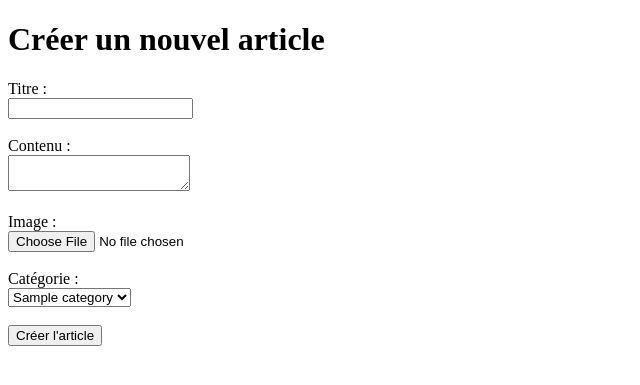
After one commit to RubnK/Blog-Challenge-Web, a PHP site: page /post in a window 1280 px wide. The commit adds this page. Shown: the top 385 px of the page, without its empty margins (0-640 px from the left). Run offline with PHP 8.4, Linux system fonts and the light colour scheme; tables that the repository leaves empty hold one stand-in row (values such as "Sample post"); some libraries are stand-ins or nearby versions.

Commit message:
add the post page and allow user to post an article

```diff
--- a/public/index.php
+++ b/public/index.php
@@ -4,9 +4,11 @@ require __DIR__ . '/../vendor/autoload.php';
 
 use App\Controllers\MainController;
 use App\Controllers\UsersController;
+use App\Controllers\ArticleController;
 
 $MainController = new MainController();
 $UsersController = new UsersController();
+$ArticleController = new ArticleController();
 
 $path = parse_url($_SERVER['REQUEST_URI'], PHP_URL_PATH);
 
@@ -26,6 +28,9 @@ switch ($path) {
     case '/logout':
         $UsersController->logout();
         break;
+    case '/post':
+        $ArticleController->post();
+        break;
     default:
         http_response_code(404);
         echo "Page not found";
--- a/src/controllers/articleController.php
+++ b/src/controllers/articleController.php
@@ -22,17 +22,36 @@ class ArticleController extends CoreController
         $this->show('article', ['article' => $articleData, 'comments' => $commentsData]);
     }
 
-    public function create()
+    public function post()
     {
-        $title = htmlspecialchars($_POST['title']);
-        $content = htmlspecialchars($_POST['content']);
-        $category = htmlspecialchars($_POST['category']);
-        $author = $_SESSION['id'];
+        if (isset($_POST['title']) && isset($_POST['content'])) {
+            $title = htmlspecialchars($_POST['title']);
+            $content = htmlspecialchars($_POST['content']);
+            $category = htmlspecialchars($_POST['category']);
+            $author = $_SESSION['user']['id'];
+            $image = $_FILES['image'];
 
-        $postModel = new Post();
-        $postModel->createArticle($title, $content, $category, $author);
+            if ($image['error'] === UPLOAD_ERR_OK) {
+                $uploadDir = __DIR__ . '/../../public/uploads/';
+                $imagePath = $uploadDir . basename($image['name']);
 
-        $this->redirectToRoute('/');
+                // Vérification et déplacement de l'image
+                if (move_uploaded_file($image['tmp_name'], $imagePath)) {
+                    $relativePath = '/../../public/uploads/' . basename($image['name']);
+                } else {
+                    throw new \Exception("Erreur lors de l'upload de l'image");
+                }
+            } else {
+                throw new \Exception("Aucune image sélectionnée ou erreur d'upload");
+            }
+            $postModel = new Post();
+            $postModel->createArticle($title, $content, $author, basename($image['name']), $category);
+
+            $this->redirectToRoute('/');
+        }
+        $categoryModel = new Category();
+        $categories = $categoryModel->getAllCategories();
+        $this->show('post', ['categories' => $categories]);
     }
 
     public function delete()
--- /dev/null
+++ b/src/view/post.php
@@ -0,0 +1,30 @@
+<!DOCTYPE html>
+<html lang="en">
+<head>
+    <meta charset="UTF-8">
+    <meta name="viewport" content="width=device-width, initial-scale=1.0">
+    <title>Créer un article</title>
+</head>
+<body>
+    <h1>Créer un nouvel article</h1>
+    <form method="POST" enctype="multipart/form-data">
+        <label for="title">Titre :</label><br>
+        <input type="text" id="title" name="title" required><br><br>
+
+        <label for="content">Contenu :</label><br>
+        <textarea id="content" name="content" required></textarea><br><br>
+
+        <label for="image">Image :</label><br>
+        <input type="file" id="image" name="image" accept="image/*" required><br><br>
+
+        <label for="category">Catégorie :</label><br>
+        <select id="category" name="category" required>
+            <?php foreach ($viewData['categories'] as $category): ?>
+                <option value="<?= $category['category_id'] ?>"><?= $category['name'] ?></option>
+            <?php endforeach; ?>
+        </select><br><br>
+
+        <button type="submit">Créer l'article</button>
+    </form>
+</body>
+</html>
```
